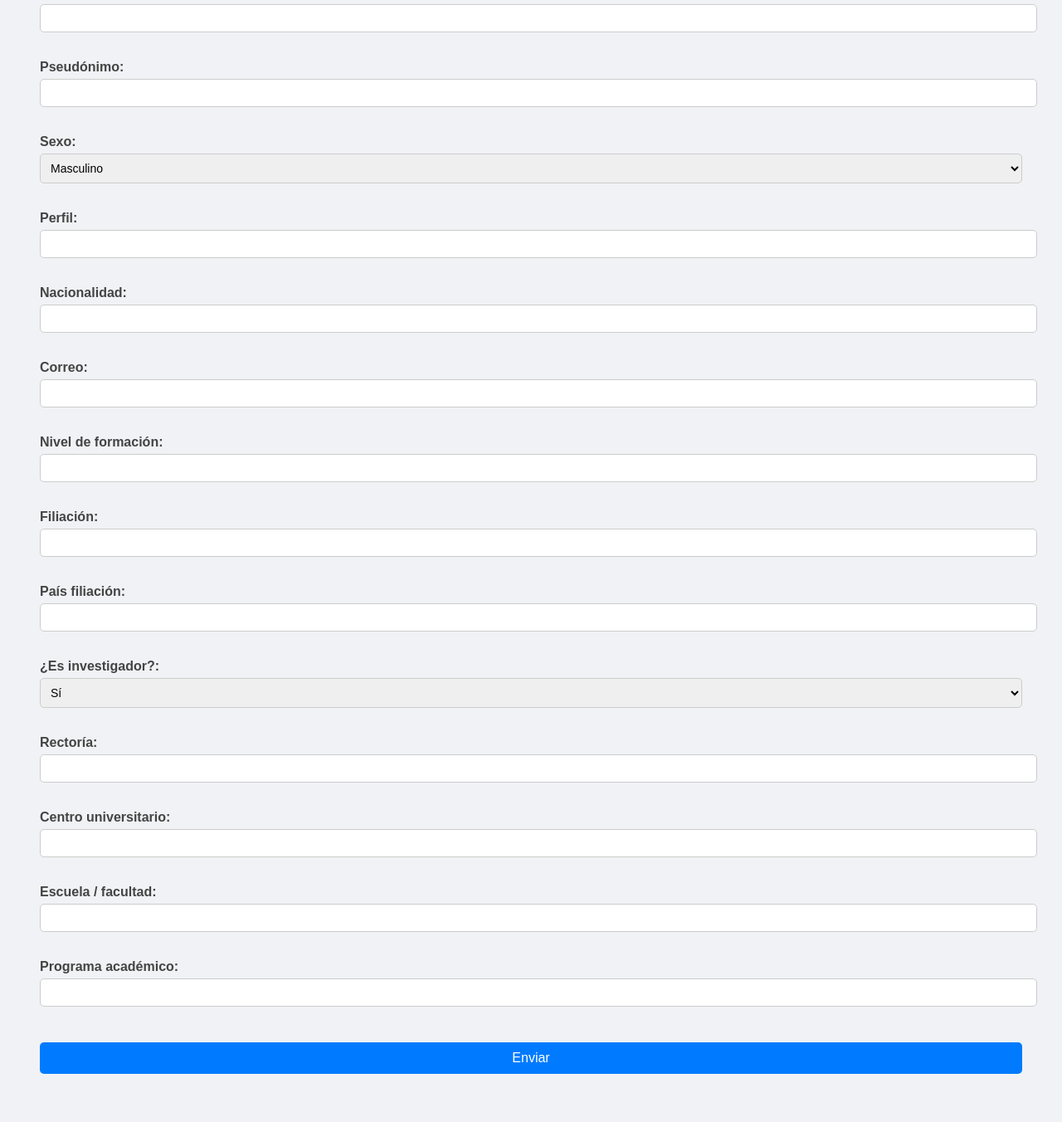
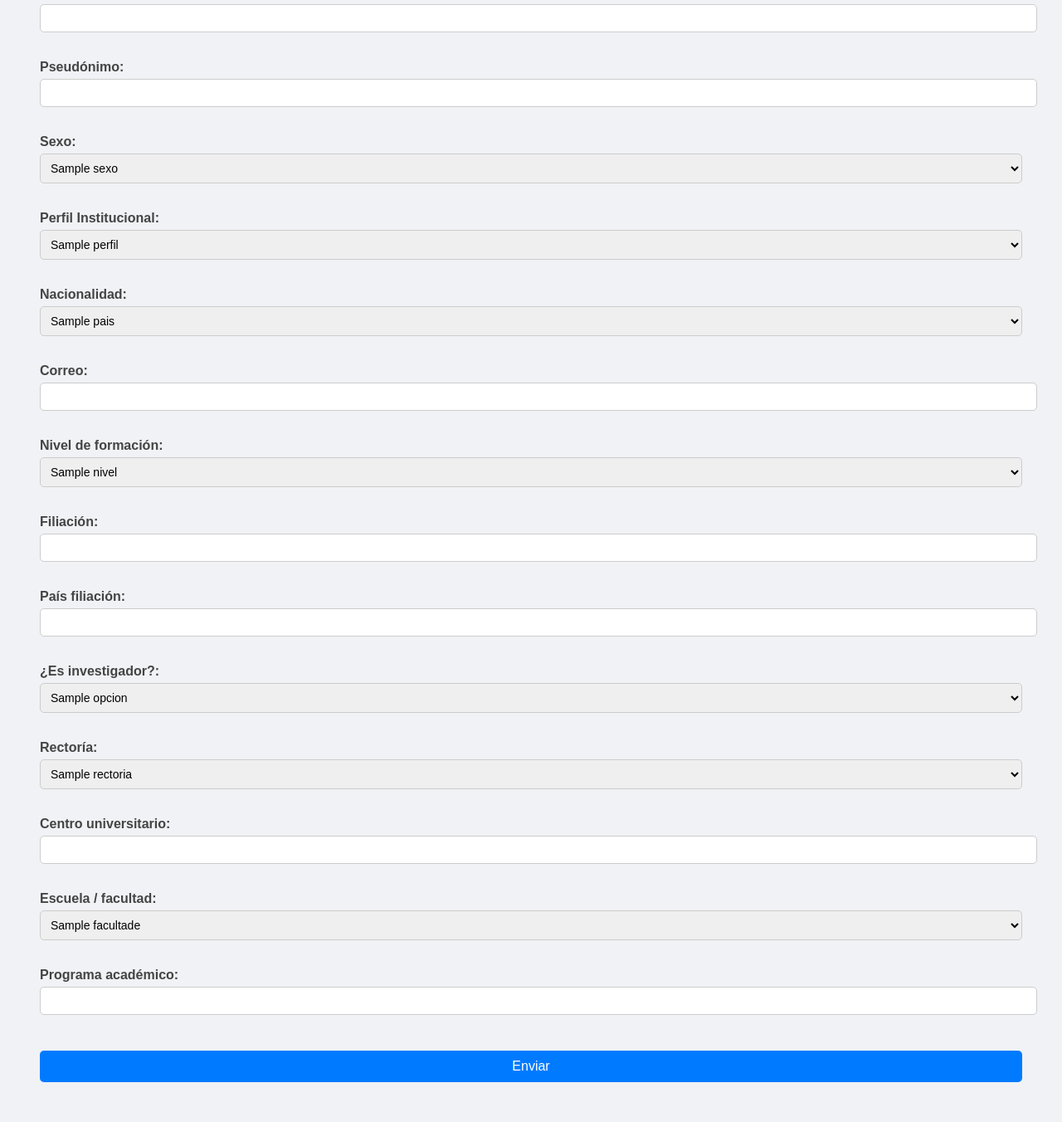
Before and after one commit to AFguerraD/Formulario-Inicial, a Flask app: template templates/registro_autor.html in a window 1280 px wide. Shown: the part 236-1588 px from the top of the page at 83% size. Before the commit the page ends 1530 px from the top, so only its background shows below. Run offline with Flask 3, Linux system fonts and the light colour scheme; the template is opened without the code that fills it: most values are stand-ins (such as "Sample title", 1, 10 or a date in 2020).

Commit message:
Actualizo app.py con diccionario de opciones y correcciones

```diff
--- a/app.py
+++ b/app.py
@@ -4,7 +4,7 @@ import pandas as pd
 import io
 
 app = Flask(__name__)
-app.config['SQLALCHEMY_DATABASE_URI'] = 'postgresql://postgres:FormAutores2025!@aws-0-us-east-2.pooler.supabase.com:5432/postgres?sslmode=require'
+app.config['SQLALCHEMY_DATABASE_URI'] = 'postgresql://postgres.wjzabbdnwmsydegvwrep:FormAutores2025!@aws-0-us-east-2.pooler.supabase.com:5432/postgres?sslmode=require'
 db = SQLAlchemy(app)
 
 # Modelo Autor
--- a/templates/lista_autores.html
+++ b/templates/lista_autores.html
@@ -12,8 +12,8 @@
         <table border="1" cellpadding="8" cellspacing="0" style="width:100%; border-collapse:collapse;">
             <thead>
                 <tr>
-                    <th>Documento</th>
-                    <th>Nombre</th>
+                    <th>Documento de identidad/NIT</th>
+                    <th>Nombre Completo</th>
                     <th>Seudónimo</th>
                     <th>Correo</th>
                     <th>Programa</th>
--- a/templates/registro_autor.html
+++ b/templates/registro_autor.html
@@ -1,4 +1,3 @@
-<!-- templates/registro_autor.html -->
 <!DOCTYPE html>
 <html lang="es">
 <head>
@@ -12,28 +11,70 @@
         <label>Documento: <input type="text" name="documento" required></label><br>
         <label>Nombre autor: <input type="text" name="nombre_autor" required></label><br>
         <label>Pseudónimo: <input type="text" name="seudonimo"></label><br>
+
         <label>Sexo:
             <select name="sexo">
-                <option value="Masculino">Masculino</option>
-                <option value="Femenino">Femenino</option>
-                <option value="Otro">Otro</option>
+                {% for sexo in opciones.sexos %}
+                    <option value="{{ sexo }}">{{ sexo }}</option>
+                {% endfor %}
             </select>
         </label><br>
-        <label>Perfil: <input type="text" name="perfil"></label><br>
-        <label>Nacionalidad: <input type="text" name="nacionalidad"></label><br>
+
+        <label>Perfil Institucional:
+            <select name="perfil">
+                {% for perfil in opciones.perfiles_institucionales %}
+                    <option value="{{ perfil }}">{{ perfil }}</option>
+                {% endfor %}
+            </select>
+        </label><br>
+
+        <label>Nacionalidad:
+            <select name="nacionalidad">
+                {% for pais in opciones.nacionalidades %}
+                    <option value="{{ pais }}">{{ pais }}</option>
+                {% endfor %}
+            </select>
+        </label><br>
+
         <label>Correo: <input type="email" name="correo" required></label><br>
-        <label>Nivel de formación: <input type="text" name="nivel_formacion"></label><br>
+
+        <label>Nivel de formación:
+            <select name="nivel_formacion">
+                {% for nivel in opciones.niveles_formacion %}
+                    <option value="{{ nivel }}">{{ nivel }}</option>
+                {% endfor %}
+            </select>
+        </label><br>
+
         <label>Filiación: <input type="text" name="filiacion"></label><br>
         <label>País filiación: <input type="text" name="pais_filiacion"></label><br>
+
         <label>¿Es investigador?:
             <select name="es_investigador">
-                <option value="Sí">Sí</option>
-                <option value="No">No</option>
+                {% for opcion in opciones.es_investigador %}
+                    <option value="{{ opcion }}">{{ opcion }}</option>
+                {% endfor %}
             </select>
         </label><br>
-        <label>Rectoría: <input type="text" name="rectoria"></label><br>
+
+        <label>Rectoría:
+            <select name="rectoria">
+                {% for r in opciones.rectorias %}
+                    <option value="{{ r }}">{{ r }}</option>
+                {% endfor %}
+            </select>
+        </label><br>
+
         <label>Centro universitario: <input type="text" name="centro_universitario"></label><br>
-        <label>Escuela / facultad: <input type="text" name="facultad"></label><br>
+
+        <label>Escuela / facultad:
+            <select name="facultad">
+                {% for f in opciones.facultades %}
+                    <option value="{{ f }}">{{ f }}</option>
+                {% endfor %}
+            </select>
+        </label><br>
+
         <label>Programa académico: <input type="text" name="programa"></label><br>
 
         <button type="submit">Enviar</button>
```
